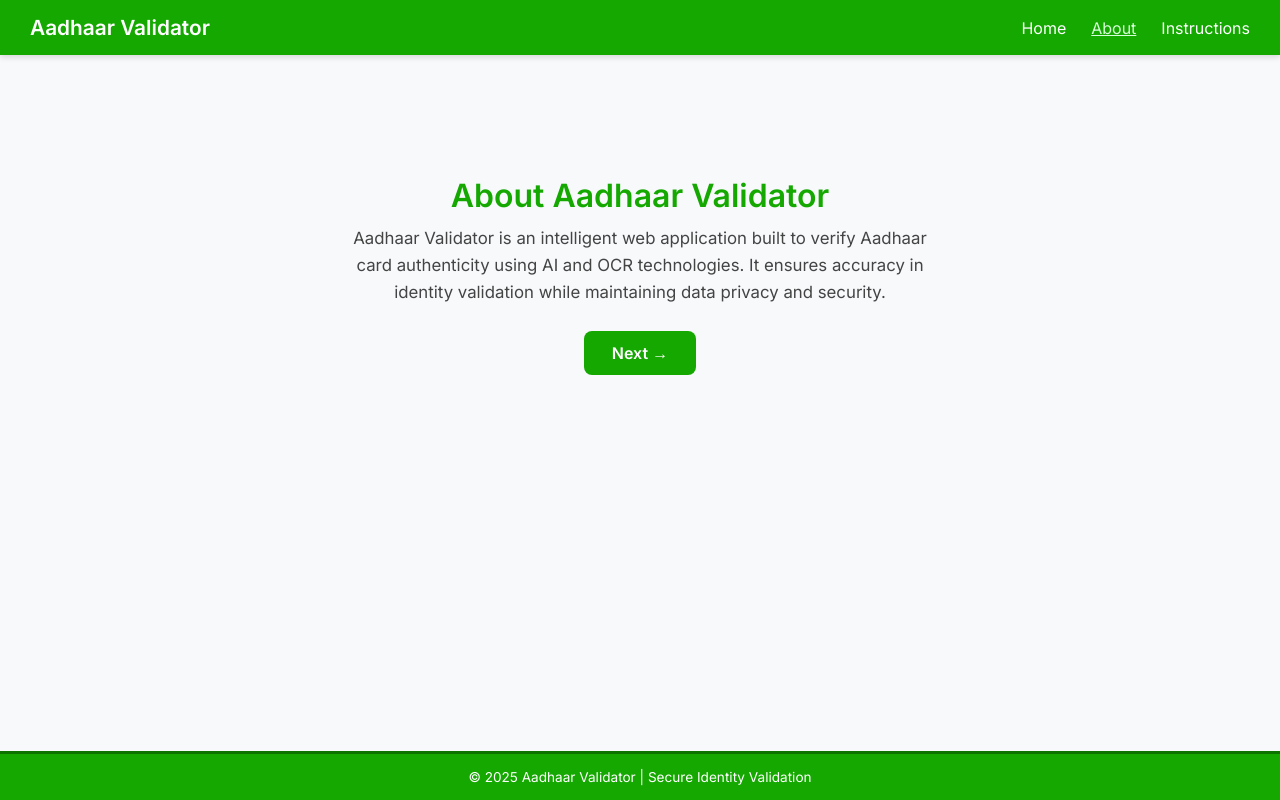
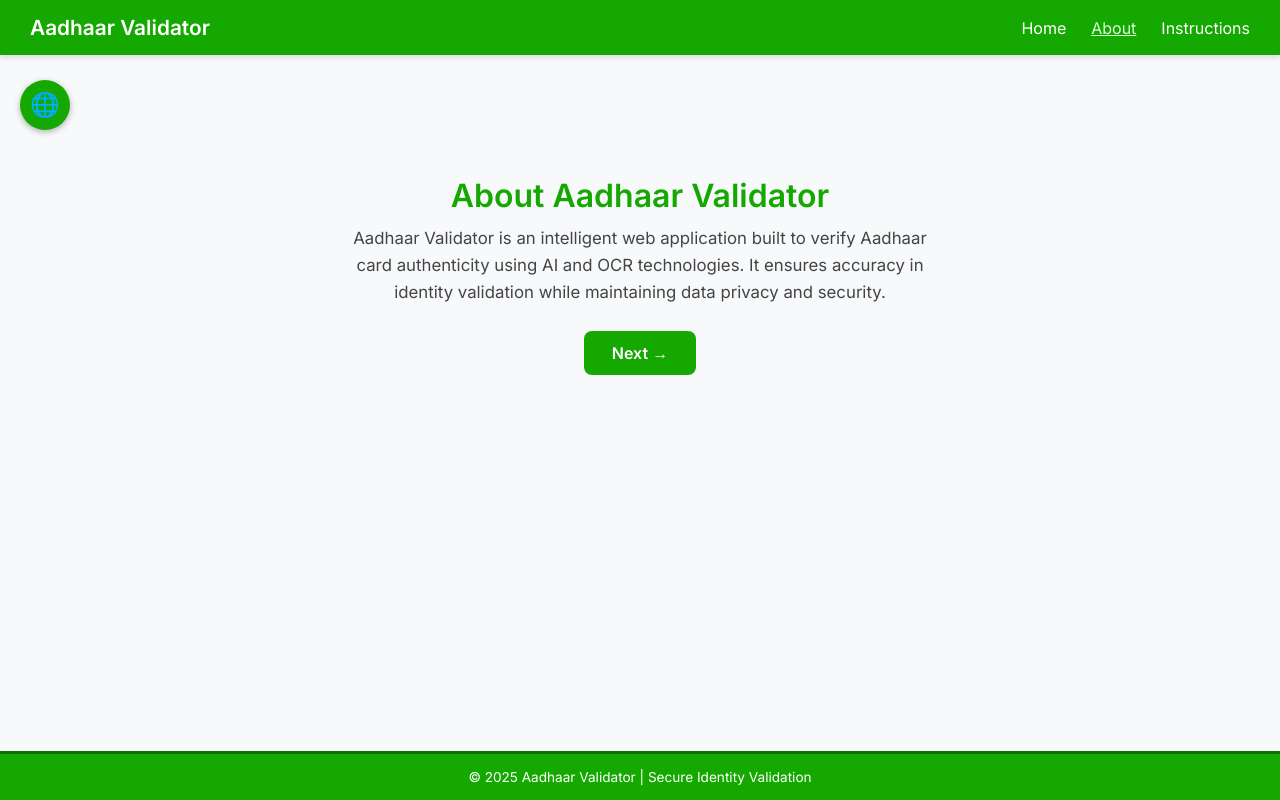
Before and after one commit to vik77-git/Aadhaar-validator, a Flask app: page /about in a window 1280 px wide. Run offline with Flask 3, Linux system fonts and the light colour scheme; parts of the project's set-up code (start-up, migrations or seed data) failed here and were passed over.

Commit message:
Update templates/about.html

```diff
--- a/templates/about.html
+++ b/templates/about.html
@@ -6,23 +6,104 @@
   <link rel="icon" type="image/png" href="favicon.png">
   <link href="https://fonts.googleapis.com/css2?family=Inter:wght@400;600&display=swap" rel="stylesheet">
   <style>
-    body { font-family: 'Inter', sans-serif; background-color: #f7f9fb; margin: 0; display: flex; flex-direction: column; min-height: 100vh; }
-    nav { background-color: #14A800; color: white; padding: 15px 30px; display: flex; justify-content: space-between; align-items: center; box-shadow: 0 2px 6px rgba(0,0,0,0.15); }
+    /* Navbar */
+    nav {
+      background-color: #14A800;
+      color: white;
+      padding: 15px 30px;
+      display: flex;
+      justify-content: space-between;
+      align-items: center;
+      box-shadow: 0 2px 6px rgba(0,0,0,0.15);
+      z-index: 10;
+      position: relative;
+    }
     nav .logo { font-size: 1.3rem; font-weight: 600; }
     nav ul { list-style: none; display: flex; margin: 0; padding: 0; }
     nav ul li { margin-left: 25px; }
     nav ul li a { color: white; text-decoration: none; font-weight: 500; transition: color 0.3s; }
     nav ul li a:hover, nav ul li a.active { text-decoration: underline; color: #D7FFD9; }
+
+    /* Footer */
+    footer {
+      text-align: center;
+      font-size: 0.85rem;
+      color: white;
+      padding: 15px;
+      background: #14A800;
+      border-top: 3px solid #0D7300;
+      margin-top: 40px;
+    }
+
+    /* Page content */
+    body { font-family: 'Inter', sans-serif; background-color: #f7f9fb; margin: 0; display: flex; flex-direction: column; min-height: 100vh; }
     .content { flex: 1; text-align: center; margin: 100px 20px; }
     h1 { color: #14A800; font-size: 2rem; margin-bottom: 10px; }
     p { color: #444; font-size: 1.05rem; max-width: 600px; margin: auto; line-height: 1.6; }
     .btn-next { display: inline-block; margin-top: 25px; background-color: #14A800; color: white; padding: 12px 28px; border-radius: 8px; text-decoration: none; font-weight: 600; transition: background-color 0.3s; }
     .btn-next:hover { background-color: #0D7300; }
-    footer { text-align: center; font-size: 0.85rem; color: white; padding: 15px; background: #14A800; border-top: 3px solid #0D7300; }
-    #google_translate_element { position: fixed; top: 80px; left: 20px; z-index: 1000; }
+
+    /* Google Translate button */
+    #translateBtn {
+      position: fixed;
+      top: 80px;
+      left: 20px;
+      width: 50px;
+      height: 50px;
+      border-radius: 50%;
+      background-color: #14A800;
+      color: white;
+      border: none;
+      cursor: pointer;
+      font-size: 1.3rem;
+      z-index: 1000;
+      display: flex;
+      justify-content: center;
+      align-items: center;
+      box-shadow: 0 2px 6px rgba(0,0,0,0.3);
+      transition: background 0.3s;
+    }
+    #translateBtn:hover { background-color: #0D7300; }
+    #translateBtn span { font-size: 24px; }
+
+    /* Custom Google Translate dropdown */
+    #google_translate_element {
+      display: none;
+      position: fixed;
+      top: 140px;
+      left: 20px;
+      z-index: 1000;
+      background: #14A800;
+      color: white;
+      border-radius: 12px;
+      box-shadow: 0 4px 12px rgba(0,0,0,0.3);
+      padding: 10px;
+      min-width: 180px;
+      font-family: 'Inter', sans-serif;
+    }
+    #google_translate_element select {
+      width: 100%;
+      background: white;
+      color: #444;
+      padding: 8px 10px;
+      border-radius: 8px;
+      border: none;
+      font-size: 1rem;
+      cursor: pointer;
+    }
+    #google_translate_element select:hover { background: #f1f1f1; }
+
+    /* Hide default Google Translate elements */
+    .goog-te-banner-frame.skiptranslate,
+    .goog-te-gadget-icon,
+    .goog-te-menu-value span {
+      display: none !important;
+    }
+    body { top: 0 !important; }
   </style>
 </head>
 <body>
+
   <nav>
     <div class="logo">Aadhaar Validator</div>
     <ul>
@@ -32,6 +113,8 @@
     </ul>
   </nav>
 
+  <!-- Google Translate button -->
+  <button id="translateBtn" title="Choose Language"><span>🌐</span></button>
   <div id="google_translate_element"></div>
 
   <div class="content">
@@ -51,10 +134,22 @@
     function googleTranslateElementInit() {
       new google.translate.TranslateElement({
         pageLanguage: 'en',
-        includedLanguages: 'hi,ta,te,ml,kn,gu,bn,mr,pa,ur',
-        layout: google.translate.TranslateElement.InlineLayout.HORIZONTAL
+        includedLanguages: 'en,hi,ta,te,ml,kn,gu,bn,mr,pa,ur',
+        layout: google.translate.TranslateElement.InlineLayout.SIMPLE
       }, 'google_translate_element');
     }
+
+    const translateBtn = document.getElementById('translateBtn');
+    const translateElement = document.getElementById('google_translate_element');
+
+    translateBtn.addEventListener('click', () => {
+      translateElement.style.display = translateElement.style.display === 'block' ? 'none' : 'block';
+    });
+
+    setInterval(() => {
+      const iframe = document.querySelector('iframe.goog-te-banner-frame');
+      if (iframe) iframe.style.display = 'none';
+    }, 500);
   </script>
   <script src="//translate.google.com/translate_a/element.js?cb=googleTranslateElementInit"></script>
 </body>
```
